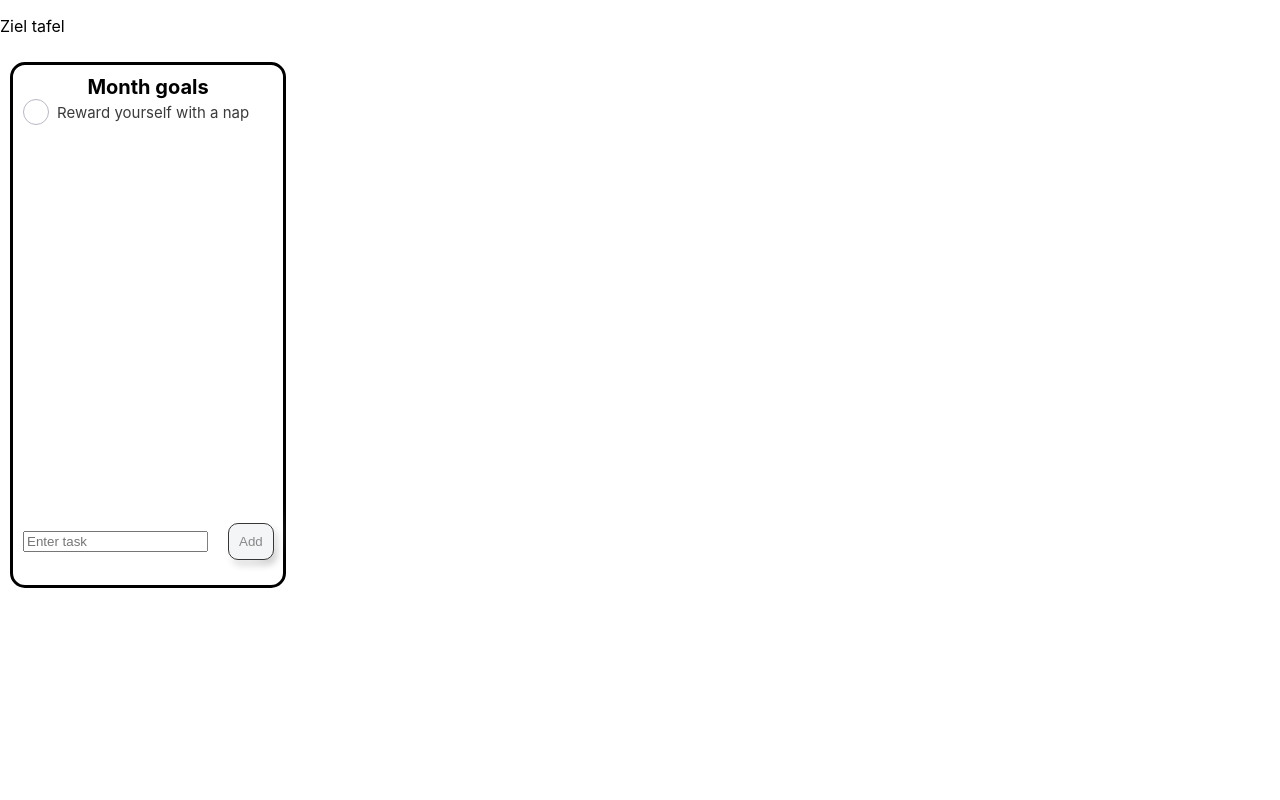
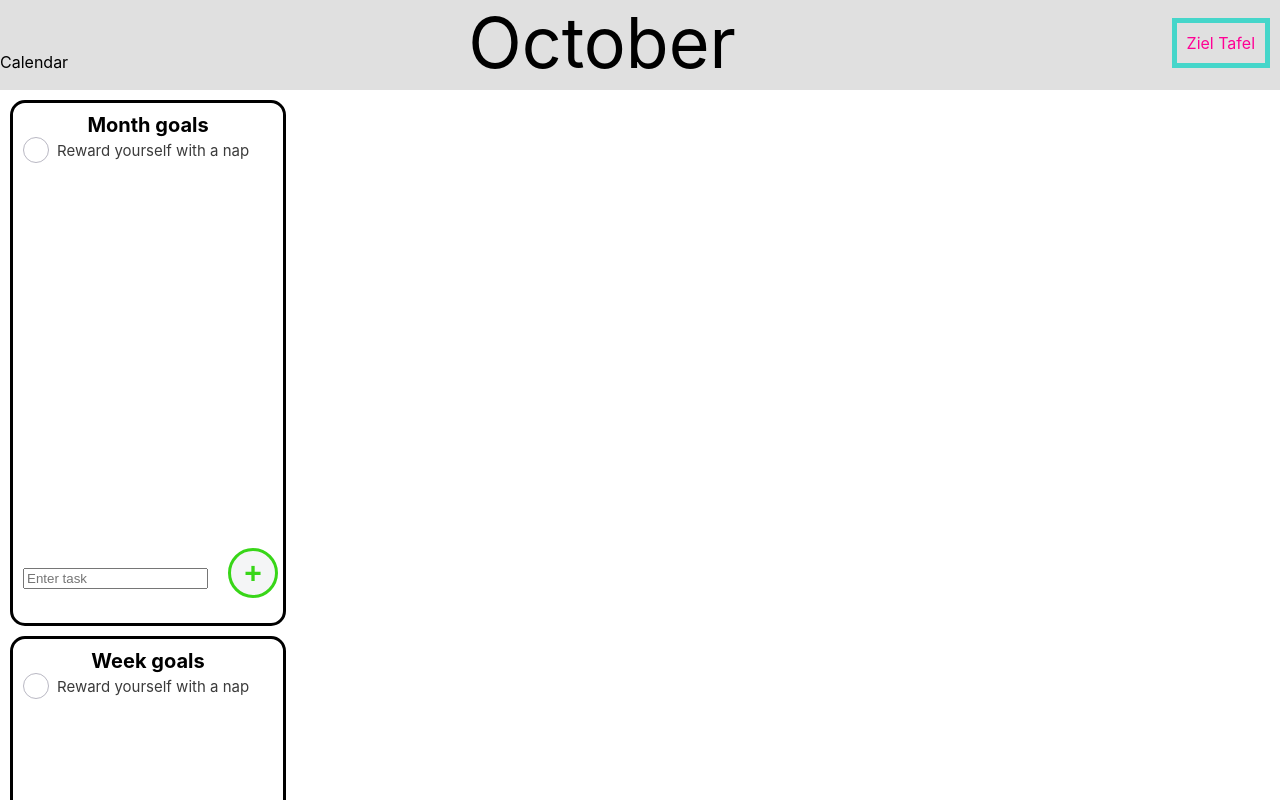
Before and after one commit to FerEnriquez/Ziel_Tafel, a React (Create React App) app in the folder ziel-tafel/: page / in a window 1280 px wide. Shown: the top 800 px of the page. Built offline with nearby package versions, Linux system fonts and the light colour scheme.

Commit message:
Start with menu and creating other lists

```diff
--- a/ziel-tafel/src/App.js
+++ b/ziel-tafel/src/App.js
@@ -1,14 +1,15 @@
 import React from 'react';
 import './App.css';
 import List from './components/List';
+import Menu from './components/Menu';
 
 function App() {
   return (
-    <div >
-        <p>
-          Ziel tafel
-        </p>
-        <List name={"Fer"}/>
+    <div>
+      <Menu />
+      <List list={{name: "Month goals"}}/>
+      <List list={{name: "Week goals"}}/>
+      <List list={{name: "Day goals"}}/>
     </div>
   );
 }
--- a/ziel-tafel/src/components/List.js
+++ b/ziel-tafel/src/components/List.js
@@ -1,5 +1,6 @@
 import React from 'react';
 import ReactDOM from'react-dom';
+import PropTypes from 'prop-types';
 import '../styles/list-month.css';
 import Task from './Task.js';
 
@@ -8,11 +9,17 @@ class ListComponent extends React.Component{
   constructor(props) {
     super(props);
     this.state = {
-      id: '',
       name: '',
+      type: '',
       items: [],
     };
+  }
 
+  static getDerivedStateFromProps(props, state) {
+    return {
+      name: props.name_list,
+      type: props.type_list
+    };
   }
 
   render() {
@@ -20,12 +27,12 @@ class ListComponent extends React.Component{
       return (
         <div>
             <div className="list-square">
-                <div className="list-title">Month goals</div>
+                <div className="list-title">{this.state.name}</div>
                 <Task></Task>
                 <div className="add-item">
                   <form className="add-task">
                     <input placeholder="Enter task"></input>
-                    <button type="submit" className="button">Add</button>
+                    <button type="submit" className="button">+</button>
                   </form>
                 </div>
             </div>
@@ -40,10 +47,17 @@ ReactDOM.render(
   document.getElementById('root')
 );
 
-export default function List() {
+export default function List({ list: { name, type} }) {
   return (
     <div>
-      <ListComponent />
+      <ListComponent name_list={name} type_list={type} />
     </div>
   );
 }
+
+List.propTypes = {
+  list: PropTypes.shape({
+    type: PropTypes.string.isRequired,
+    name: PropTypes.string.isRequired,
+  }),
+};
--- /dev/null
+++ b/ziel-tafel/src/components/Menu.js
@@ -0,0 +1,54 @@
+import React from 'react';
+import ReactDOM from'react-dom';
+import '../styles/menu.css';
+
+class MenuComponent extends React.Component{
+
+  constructor(props) {
+    super(props);
+    this.state = {
+      currentMonth: new Date().getMonth(),
+    };
+
+  }
+
+  getMonth(){
+      if(this.state.currentMonth == 9){
+        return "October";
+      }
+      else{
+          return "None";
+      }
+  }
+
+  render() {
+    const { items } = this.state;
+      return (
+        <div className="menu-bar">
+            <label className="calendar">
+                Calendar
+            </label>
+            <label className="month">
+                {this.getMonth()}
+            </label>
+            <label className="logo">
+                Ziel Tafel
+            </label>
+        </div>
+
+      );
+  }
+}
+
+ReactDOM.render(
+  <MenuComponent />,
+  document.getElementById('root')
+);
+
+export default function List() {
+  return (
+    <div>
+      <MenuComponent />
+    </div>
+  );
+}
--- a/ziel-tafel/src/styles/list-month.css
+++ b/ziel-tafel/src/styles/list-month.css
@@ -1,5 +1,5 @@
 .list-square {
-    position: absolute;
+    position: relative;
     /* background-color: rgb(240, 147, 33); */
     height: 500px;
     width: 250px;
@@ -19,17 +19,17 @@
     bottom: 25px;
 }
 .button{
+    height: 50px;
+    width: 50px;
     margin-left: 20px;
-    padding: 10px;
-    border:1px solid #363636;
+    padding: 5px;
+    border: 3px solid #38d618;
     background-color:#f4f5f6;
-    border-radius: 10px;
-    box-shadow:  -3px -10px 17px #ffffff,
-    -3px -5px 7.5px #ffffff,
-    -10px 0px 15px #ffffff,
-    3px 5px 7.5px rgba(0,0,0,0.2);
+    border-radius: 150px;
     cursor:pointer;
-    color: #888888;
+    color: #38d618;
+    font-weight: bold;
+    font-size: 30px;
 }
 .button:hover{
     margin-bottom: -5px;
--- /dev/null
+++ b/ziel-tafel/src/styles/menu.css
@@ -0,0 +1,20 @@
+.menu-bar{
+    background-color: rgb(224, 224, 224);
+    height: 90px;
+    position: relative;
+}
+.calendar{
+
+}
+.month{
+    font-size: 70px;
+    margin-left: 400px;
+}
+.logo{
+    position: absolute;
+    padding: 10px;
+    margin-top: 18px;
+    right: 10px;
+    border: 5px solid rgb(69, 214, 202);
+    color: rgb(255, 0, 149);
+}
```
